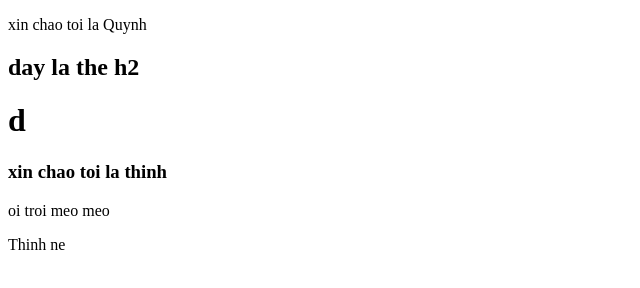
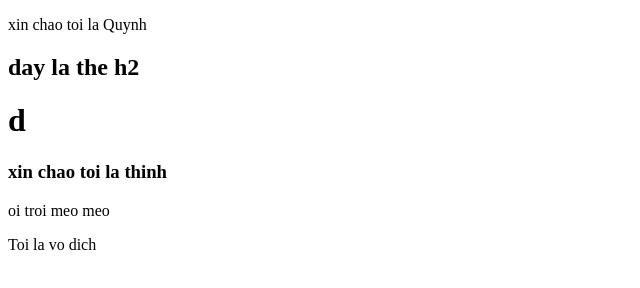
Before and after one commit to huythinh12/project-bakery-shop, a plain HTML site: page index.html in a window 1280 px wide. Shown: the full height of the page, 0-640 px from the left. Drawn offline with Linux system fonts and the light colour scheme.

Commit message:
xin chao moi update toi la vo dich

```diff
--- a/index.html
+++ b/index.html
@@ -12,6 +12,6 @@
     <h1>d</h1>
     <h3>xin chao toi la thinh</h3>
     <p>oi troi meo meo</p>
-    <p>Thinh ne</p>
+    <p>Toi la vo dich</p>
   </body>
 </html>
```
